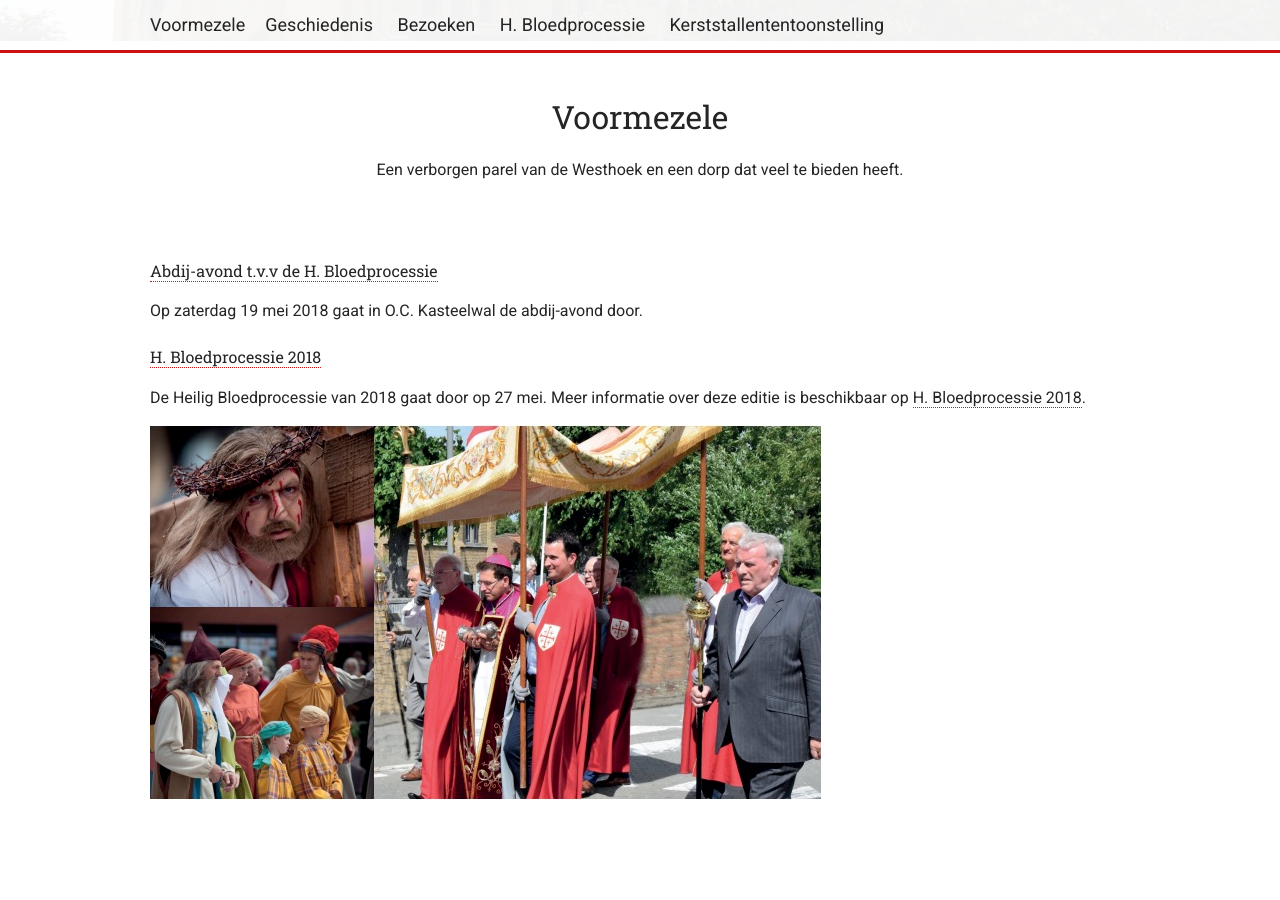
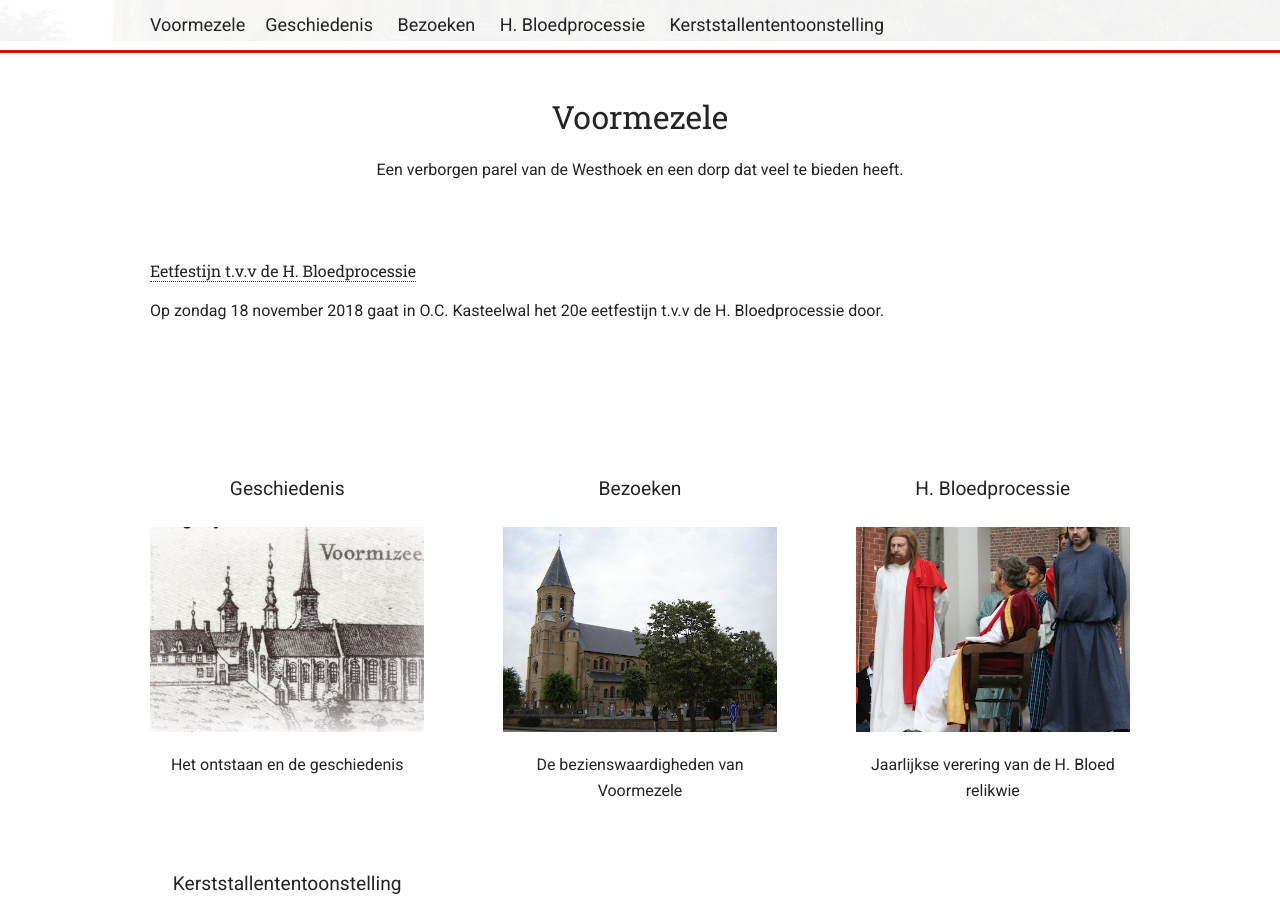
Before and after one commit to dannycuvelier/voormezele.github.io, a Jekyll site: the page built from index.html, in a window 1280 px wide and 900 px high, scrolled down 534 px. Built offline with Jekyll 4.4.1, drawn with Linux system fonts in a browser that asks for light colours.

Commit message:
Chore update (#11)
* Update announcements

* Update dates

```diff
--- a/_data/announcements.json
+++ b/_data/announcements.json
@@ -1,13 +1,7 @@
 [
     {
-        "title": "Abdij-avond t.v.v de H. Bloedprocessie",
-        "description": "Op zaterdag 19 mei 2018 gaat in O.C. Kasteelwal de abdij-avond door.",
-        "link": "./hbloedprocessie-2018.html#abdij-avond"
-    },
-    {
-        "title": "H. Bloedprocessie 2018",
-        "description": "De Heilig Bloedprocessie van 2018 gaat door op 27 mei. Meer informatie over deze editie is beschikbaar op [H. Bloedprocessie 2018](./hbloedprocessie-2018.html).",
-        "link": "./hbloedprocessie-2018.html",
-        "image": "./public/assets/hbp-2018.jpg"
+        "title": "Eetfestijn t.v.v de H. Bloedprocessie",
+        "description": "Op zondag 18 november 2018 gaat in O.C. Kasteelwal het 20e eetfestijn t.v.v de H. Bloedprocessie door.",
+        "link": "./hbloedprocessie-2019.html#eetfestijn"
     }
 ]
--- /dev/null
+++ b/hbloedprocessie-2019.md
@@ -0,0 +1,23 @@
+---
+title: H. Bloedprocessie 2019
+layout: page
+---
+
+## H. Bloedprocessie 2019
+
+De H. Bloedprocessie gaat door op zondag 16 juni 2018 om 15 uur.
+
+
+## Eetfestijn
+
+Op zondag 18 november gaat het 20e eetfestijn t.v.v. de H. Bloedprocessie door in O.C. Kasteelwal.
+
+Keuze uit ribbetjes of kippenbrochette.<br />
+Inschrijven voor 14 november 2018 bij:
+- Wereldwinkel, Dorp 28, 057/20 13 88
+- Maxim Lernout, maxim_lernout@hotmail.com, 0475/48 67 36 (na 18u)
+- Nick Spinnewyn, 0474/92 70 60 (na 18u)
+
+<div style="text-align: center; margin: 100px 0">
+    <img src="./public/assets/eetfestijn-2018.jpg" alt="Affiche eetfestijn 2018" />
+</div>
--- a/hbloedprocessie.md
+++ b/hbloedprocessie.md
@@ -5,8 +5,8 @@ layout: page
 
 ## H. BLOEDPORECESSIE 2018
 
-De Heilig Bloedprocessie van 2018 gaat door op 27 mei.
-Meer informatie over deze editie is beschikbaar op [H. Bloedprocessie 2018](./hbloedprocessie-2018.html).
+De Heilig Bloedprocessie van 2019 gaat door op 16 juni.
+Meer informatie over deze editie is beschikbaar op [H. Bloedprocessie 2019](./hbloedprocessie-2019.html).
 
 ## H. BLOEDRELIKWIE
 
```
Also changed, not shown: public/assets/eetfestijn-2018.jpg (added).
